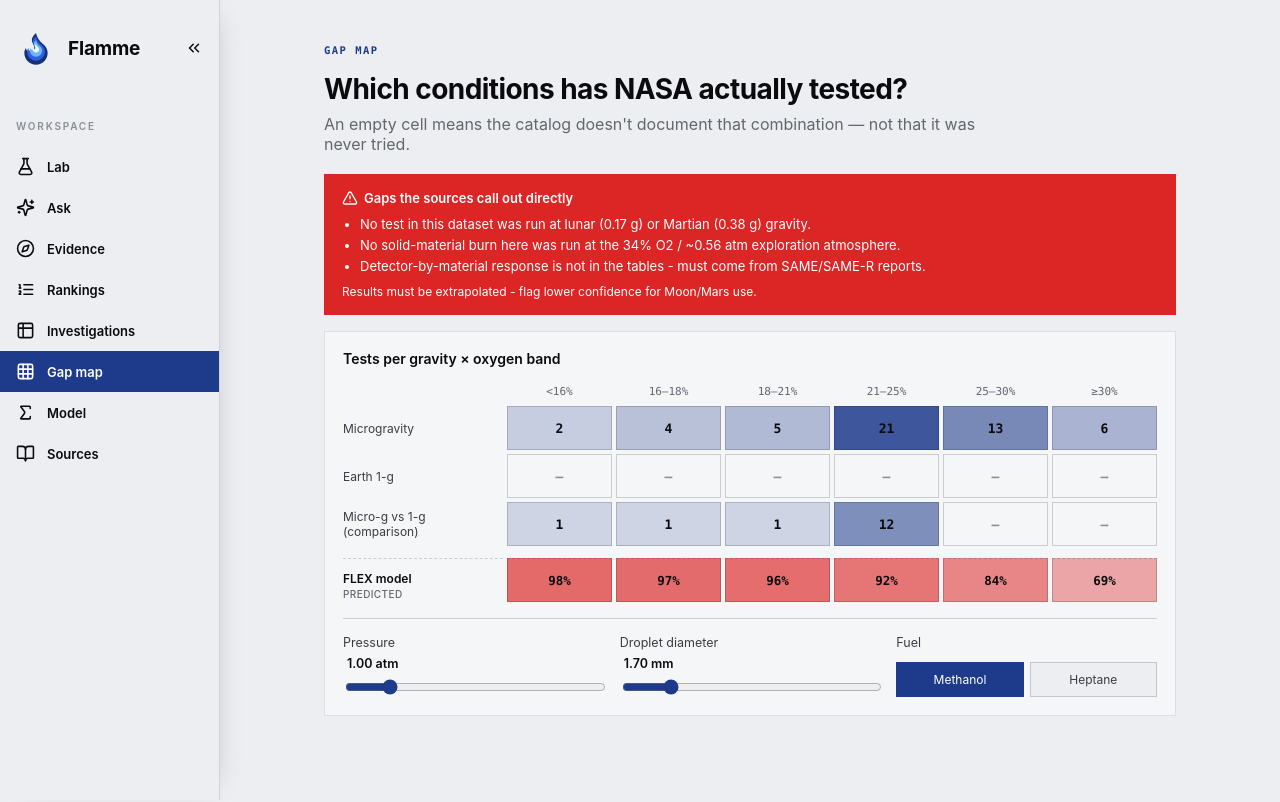
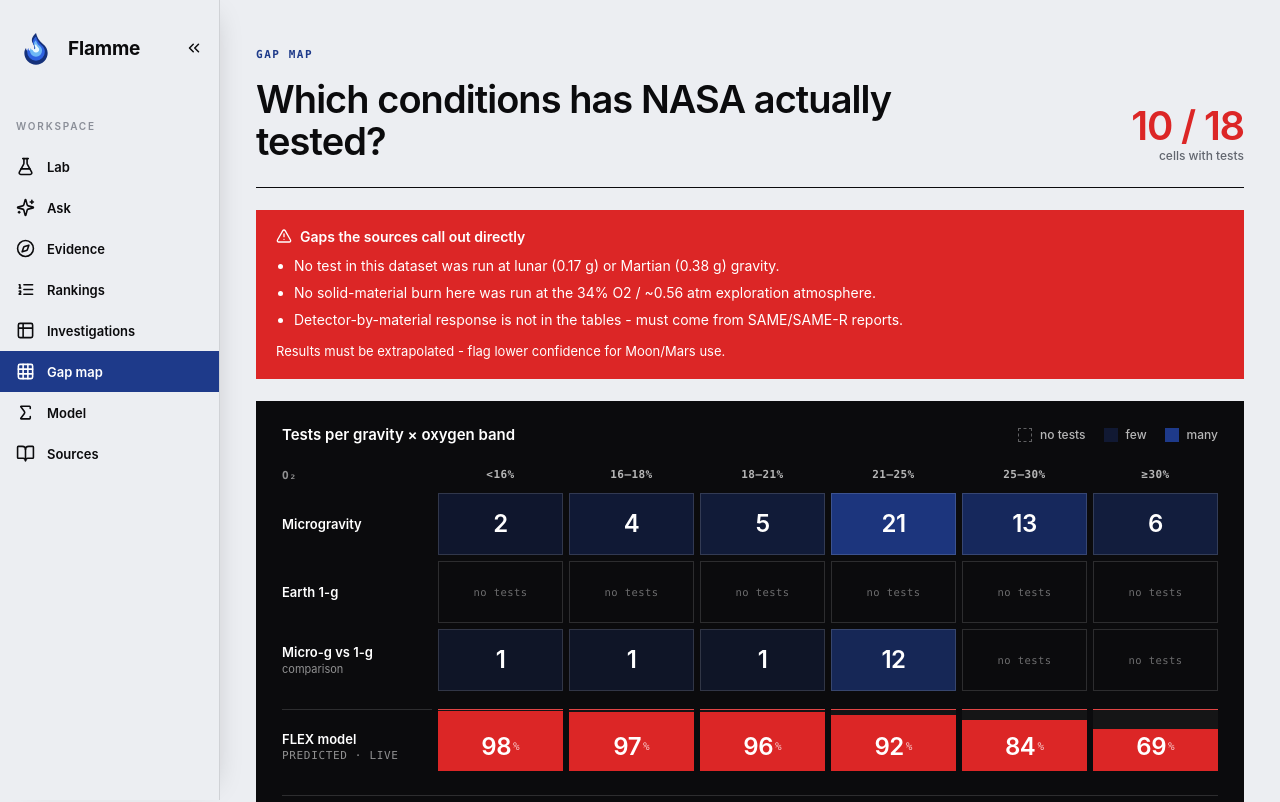
Before and after one commit to farhanlabibahan/flamme, a React (Vite) app: page /gaps in a window 1280 px wide. Shown: the top 802 px of the page. Built offline with nearby package versions, Linux system fonts and the light colour scheme.

Commit message:
Compare as centred light modal; 108 count in red text; Gap map redesigned as dark board with red FLEX heat

```diff
--- a/src/pages/GapsPage.css
+++ b/src/pages/GapsPage.css
@@ -1,38 +1,85 @@
-.gm{max-width:860px;margin:0 auto;padding:8px 4px 64px}
-.gm h1{font-size:28px;letter-spacing:-.02em;margin:6px 0 8px}
-.gm-lede{color:var(--muted);max-width:68ch;margin-bottom:20px}
-.gm-known{background:var(--red);color:#fff;padding:16px 18px;margin-bottom:16px}
-.gm-known h2{font-size:13px;margin:0 0 10px;display:flex;gap:6px;align-items:center;font-weight:600;color:#fff}
-.gm-known ul{margin:0;padding-left:18px;display:grid;gap:5px;font-size:13px;color:#fff}
-.gm-known-note{margin:10px 0 0;font-size:12px;color:#fff}
-.gm-grid-wrap{padding:18px;margin-bottom:16px}
-.gm-grid-wrap h2{font-size:14px;margin:0 0 14px;font-weight:600}
-.gm-grid{display:grid;gap:4px;align-items:stretch}
-.gm-corner{background:transparent}
-.gm-colhead{font-size:11px;color:var(--muted);text-align:center;padding:4px 2px;font-family:var(--mono)}
-.gm-rowhead{font-size:12px;color:var(--ink2);display:flex;align-items:center;padding-right:8px}
-.gm-cell{border:1px solid var(--line2);min-height:44px;display:flex;align-items:center;justify-content:center;font-family:var(--mono);font-size:13px;font-weight:600;color:var(--ink);cursor:pointer;background:var(--panel2);transition:transform .12s var(--ease)}
-.gm-cell:hover{transform:scale(1.04);border-color:var(--accent)}
-.gm-cell.empty{color:var(--dim);background:var(--panel)}
-.gm-cell.open{outline:2px solid var(--accent);outline-offset:-2px}
-.gm-detail{padding:16px 18px}
-.gm-detail h3{font-size:13px;margin:0 0 10px;color:var(--ink);font-weight:600}
-.gm-detail ul{margin:0;padding-left:18px;display:grid;gap:6px;font-size:13px;color:var(--ink2)}
+/* Gap map: one dark board. The documented-gaps banner is solid red with
+   white text; the accent blue drives test density; the FLEX row fills red
+   from the bottom in proportion to predicted self-extinguish probability. */
+.gm{max-width:1040px;margin:0 auto;padding:12px 4px 120px;color:var(--ink)}
+.gm-top{display:flex;align-items:flex-end;justify-content:space-between;gap:24px;flex-wrap:wrap;padding-bottom:24px;border-bottom:1px solid var(--ink)}
+.gm h1{font:600 clamp(28px,3.2vw,38px)/1.1 var(--disp);letter-spacing:-.025em;margin:8px 0 0;color:var(--ink);max-width:640px}
+.gm .cmp-kicker{font:600 11px var(--mono);letter-spacing:.14em;text-transform:uppercase;color:var(--accent)}
+.gm-tally{display:flex;flex-direction:column;align-items:flex-end;gap:2px}
+.gm-tally span{font:600 40px/1 var(--disp);letter-spacing:-.03em;color:var(--red)}
+.gm-tally span b{font-weight:600}
+.gm-tally small{font:500 12px var(--sans);color:var(--muted)}
 
-/* FLEX model prediction row — visually distinct from the finding-count rows above it */
-.gm-model-label{border-top:1px dashed var(--line2);margin-top:8px;padding-top:12px;flex-direction:column;align-items:flex-start!important;gap:2px;font-weight:600;color:var(--ink)}
-.gm-model-label small{font-size:10px;color:var(--muted);font-weight:500;text-transform:uppercase;letter-spacing:.04em}
-.gm-model-cell{border-top:1px dashed var(--line2);margin-top:8px;cursor:default;font-size:12.5px}
-.gm-model-cell:hover{transform:none;border-color:var(--line2);border-top-style:dashed}
-.gm-model-cell.empty{color:var(--dim)}
+.gm-known{background:var(--red);color:#fff;padding:18px 20px;margin:22px 0 0}
+.gm-known h2{display:flex;align-items:center;gap:8px;font:600 14px var(--disp);margin:0 0 10px;color:#fff}
+.gm-known ul{margin:0;padding-left:18px;display:grid;gap:6px;font:400 14px/1.5 var(--sans);color:#fff}
+.gm-known-note{margin:12px 0 0;font:400 13px/1.5 var(--sans);color:#fff}
 
-/* live controls that re-run the real model when moved */
-.gm-sliders{display:grid;grid-template-columns:repeat(auto-fit,minmax(170px,1fr));gap:16px;margin-top:16px;padding-top:16px;border-top:1px solid var(--line2)}
-.gm-sliders label{display:grid;gap:6px;font-size:12.5px;color:var(--ink2)}
-.gm-sliders label b{font-weight:600;color:var(--ink);margin-left:4px}
+.gm-board{margin-top:22px;background:var(--ink);color:#fff;padding:24px 26px 26px}
+.gm-board-head{display:flex;align-items:center;justify-content:space-between;gap:16px;flex-wrap:wrap;margin-bottom:20px}
+.gm-board h2{font:600 15px var(--disp);color:#fff;margin:0}
+.gm-legend{display:flex;align-items:center;gap:8px;font:500 12px var(--sans);color:rgba(255,255,255,.7)}
+.gm-legend .gm-sw{display:inline-block;width:14px;height:14px;margin-left:10px}
+.gm-legend .gm-sw:first-child{margin-left:0}
+.gm-sw-empty{border:1px dashed rgba(255,255,255,.35)}
+.gm-sw-low{background:color-mix(in srgb,var(--accent) 30%,transparent)}
+.gm-sw-high{background:var(--accent)}
+
+.gm-grid{display:grid;gap:6px;align-items:stretch}
+.gm-corner{font:600 11px var(--mono);letter-spacing:.08em;color:rgba(255,255,255,.55);display:flex;align-items:center}
+.gm-colhead{font:600 11px var(--mono);letter-spacing:.04em;color:rgba(255,255,255,.7);text-align:center;padding:4px 0 6px}
+.gm-rowhead{display:flex;flex-direction:column;justify-content:center;gap:2px;padding-right:10px}
+.gm-rowhead b{font:600 13px var(--disp);color:#fff}
+.gm-rowhead small{font:400 11px var(--sans);color:rgba(255,255,255,.55)}
+
+.gm-cell{position:relative;min-height:62px;display:flex;align-items:center;justify-content:center;border:0;cursor:pointer;background:transparent;color:#fff;box-shadow:inset 0 0 0 1px rgba(255,255,255,.14);transition:transform .15s var(--ease),box-shadow .2s}
+.gm-cell:not(.empty){background:color-mix(in srgb,var(--accent) var(--lvl,50%),transparent)}
+.gm-cell:hover{transform:translateY(-2px);box-shadow:inset 0 0 0 1px rgba(255,255,255,.6)}
+.gm-cell.open{box-shadow:inset 0 0 0 2px #fff}
+.gm-cell.empty{background:transparent}
+.gm-n{font:600 24px/1 var(--disp);letter-spacing:-.02em;color:#fff}
+.gm-none{font:500 10.5px var(--mono);letter-spacing:.04em;color:rgba(255,255,255,.4)}
+.gm-cell:focus-visible{outline:2px solid #fff;outline-offset:2px}
+
+.gm-model-label{margin-top:12px;padding-top:12px;border-top:1px solid rgba(255,255,255,.14)}
+.gm-model-label small{font:500 11px var(--mono);text-transform:uppercase;letter-spacing:.06em;color:rgba(255,255,255,.55)}
+.gm-model-cell{margin-top:12px;padding-top:12px;border-top:1px solid rgba(255,255,255,.14);display:flex;align-items:center;justify-content:center;gap:2px;min-height:62px;background:linear-gradient(to top,var(--red) var(--p,0%),rgba(255,255,255,.04) var(--p,0%));color:#fff}
+.gm-model-cell.empty{background:transparent;color:rgba(255,255,255,.4)}
+.gm-pct{font:600 24px/1 var(--disp);letter-spacing:-.02em}
+.gm-model-cell small{font:500 11px var(--mono);color:rgba(255,255,255,.75)}
+
+.gm-controls{margin-top:24px;padding-top:18px;border-top:1px solid rgba(255,255,255,.14)}
+.gm-ctl-head{display:flex;align-items:center;gap:8px;font:600 11px var(--mono);letter-spacing:.1em;text-transform:uppercase;color:rgba(255,255,255,.7);margin-bottom:14px}
+.gm-sliders{display:grid;grid-template-columns:repeat(auto-fit,minmax(200px,1fr));gap:20px 28px;align-items:end}
+.gm-sliders label{display:grid;gap:8px;font:500 13px var(--sans);color:#fff}
+.gm-sliders label span{font:600 11px var(--disp);letter-spacing:.08em;text-transform:uppercase;color:rgba(255,255,255,.7)}
+.gm-sliders label b{font:500 13px var(--mono);color:#fff}
 .gm-sliders input[type=range]{width:100%;accent-color:var(--accent)}
-.gm-fuel-toggle{display:flex;gap:6px}
-.gm-fuel-toggle button{flex:1;border:1px solid var(--line2);padding:6px 8px;font-size:12px;background:var(--panel2);color:var(--ink2)}
-.gm-fuel-toggle button.on{background:var(--accent);border-color:var(--accent);color:#fff}
+.gm-fuel{display:grid;gap:8px}
+.gm-fuel>span{font:600 11px var(--disp);letter-spacing:.08em;text-transform:uppercase;color:rgba(255,255,255,.7)}
+.gm-fuel-toggle{display:flex}
+.gm-fuel-toggle button{flex:1;border:1px solid rgba(255,255,255,.3);background:transparent;padding:9px 10px;font:600 13px var(--disp);color:#fff;cursor:pointer}
+.gm-fuel-toggle button+button{border-left:0}
+.gm-fuel-toggle button.on{background:#fff;color:var(--ink);border-color:#fff}
 
-@media(max-width:640px){.gm-grid{font-size:11px}.gm-colhead{writing-mode:vertical-rl;text-orientation:mixed;padding:6px 0}}
+.gm-detail{margin-top:22px;border:1px solid var(--line2);background:var(--panel);padding:18px 20px}
+.gm-detail header{display:flex;justify-content:space-between;align-items:flex-start;gap:16px;margin-bottom:12px}
+.gm-detail header small{font:500 11px var(--mono);letter-spacing:.06em;text-transform:uppercase;color:var(--accent)}
+.gm-detail h3{font:600 18px var(--disp);color:var(--ink);margin:4px 0 0}
+.gm-close{border:0;background:var(--ink);color:#fff;width:30px;height:30px;display:grid;place-items:center;cursor:pointer}
+.gm-close:hover{background:var(--accent)}
+.gm-detail ul{list-style:none;margin:0;padding:0;display:grid}
+.gm-detail li{display:grid;gap:3px;padding:12px 0;border-top:1px solid var(--line);font:400 13.5px/1.5 var(--sans);color:var(--ink)}
+.gm-detail li b{font:600 14px var(--disp)}
+.gm-none-note{margin:0;font:400 14px var(--sans);color:var(--ink)}
+
+@media(max-width:700px){
+  .gm-board{padding:18px 14px}
+  .gm-grid{gap:4px}
+  .gm-cell{min-height:52px}
+  .gm-colhead{font-size:10px}
+  .gm-rowhead b{font-size:12px}
+  .gm-n{font-size:20px}
+}
+@media(max-width:640px){.gm-colhead{writing-mode:vertical-rl;text-orientation:mixed;padding:6px 0}}
+@media(prefers-reduced-motion:reduce){.gm-cell{transition:none}}
--- a/src/pages/GapsPage.jsx
+++ b/src/pages/GapsPage.jsx
@@ -1,5 +1,5 @@
 import React, {useMemo, useState} from 'react';
-import {AlertTriangle} from 'lucide-react';
+import {AlertTriangle, SlidersHorizontal, X} from 'lucide-react';
 import {findings} from '../ranking.js';
 import {predictFlex, flexModelMeta} from '../flexModel.js';
 import './GapsPage.css';
@@ -7,10 +7,8 @@ import './GapsPage.css';
 /* Real route: /gaps. Plan item 3 ("Map the gaps"): which combinations of
    O2 and gravity have been tested, and which have none. Built from the same
    111-finding catalog as Rankings (findings/findings.csv -> findingsData.json),
-   not a separate dataset. The bottom strip additionally runs the actual
-   trained FLEX model (src/flexModel.js) at each O2 band's midpoint, with
-   live sliders for pressure/droplet size/fuel so it isn't a static number --
-   moving a slider re-runs the real fitted model, not a lookup. */
+   not a separate dataset. The FLEX strip runs the actual trained model
+   (src/flexModel.js) at each O2 band's midpoint, live from the sliders. */
 
 const O2_BINS = [
   {label: '<16%', mid: 14, test: v => v < 16},
@@ -24,7 +22,7 @@ const O2_BINS = [
 const GRAVITY_ROWS = [
   {label: 'Microgravity', test: g => /microgravity/i.test(g) && !/vs/i.test(g)},
   {label: 'Earth 1-g', test: g => /1-?g/i.test(g) && !/microgravity/i.test(g)},
-  {label: 'Micro-g vs 1-g (comparison)', test: g => /microgravity/i.test(g) && /vs/i.test(g)},
+  {label: 'Micro-g vs 1-g', note: 'comparison', test: g => /microgravity/i.test(g) && /vs/i.test(g)},
 ];
 
 function o2Mid(f) {
@@ -52,15 +50,28 @@ export default function GapsPage() {
   const modelRow = useMemo(() => O2_BINS.map(col => predictFlex({o2Pct: col.mid, pressureAtm, dropletDiameterMm, fuelMethanol})),
     [pressureAtm, dropletDiameterMm, fuelMethanol]);
 
-  const maxCount = Math.max(1, ...grid.flatMap(r => r.cells.map(c => c.rows.length)));
-
+  const all = grid.flatMap(r => r.cells);
+  const filled = all.filter(c => c.rows.length > 0).length;
+  const total = all.length;
+  const maxCount = Math.max(1, ...all.map(c => c.rows.length));
   const pr = flexModelMeta.trainingRange.pressure_atm, dr = flexModelMeta.trainingRange.droplet_diameter_mm;
 
+  const detail = openCell && (() => {
+    const [rowLabel, colLabel] = openCell.split('::');
+    const match = grid.find(r => r.row.label === rowLabel)?.cells.find(c => c.col.label === colLabel);
+    return {rowLabel, colLabel, rows: match?.rows || []};
+  })();
+
   return <div className="gm reveal">
-    <header>
+    <header className="gm-top">
+      <div>
         <span className="cmp-kicker">Gap map</span>
         <h1>Which conditions has NASA actually tested?</h1>
-      <p className="gm-lede">An empty cell means the catalog doesn't document that combination — not that it was never tried.</p>
+      </div>
+      <div className="gm-tally" aria-label="Coverage">
+        <span><b>{filled}</b> / {total}</span>
+        <small>cells with tests</small>
+      </div>
     </header>
 
     {documentedGaps.length > 0 && <section className="gm-known" aria-label="NASA-documented gaps">
@@ -69,58 +80,80 @@ export default function GapsPage() {
       <p className="gm-known-note">{documentedGaps[0].safety_implication}</p>
     </section>}
 
-    <section className="surface gm-grid-wrap">
+    <section className="gm-board" aria-label="Test coverage grid">
+      <div className="gm-board-head">
         <h2>Tests per gravity × oxygen band</h2>
-      <div className="gm-grid" style={{gridTemplateColumns: `160px repeat(${O2_BINS.length}, 1fr)`}}>
-        <div className="gm-corner"/>
+        <div className="gm-legend" aria-hidden="true">
+          <span className="gm-sw gm-sw-empty"/>no tests
+          <span className="gm-sw gm-sw-low"/>few
+          <span className="gm-sw gm-sw-high"/>many
+        </div>
+      </div>
+
+      <div className="gm-grid" style={{gridTemplateColumns: `150px repeat(${O2_BINS.length}, minmax(0,1fr))`}}>
+        <div className="gm-corner">O₂</div>
         {O2_BINS.map(c => <div className="gm-colhead" key={c.label}>{c.label}</div>)}
+
         {grid.map(({row, cells}) => <React.Fragment key={row.label}>
-          <div className="gm-rowhead">{row.label}</div>
+          <div className="gm-rowhead">
+            <b>{row.label}</b>
+            {row.note && <small>{row.note}</small>}
+          </div>
           {cells.map(({col, rows}) => {
             const key = `${row.label}::${col.label}`;
             const open = openCell === key;
-            const intensity = rows.length ? 0.15 + 0.7 * (rows.length / maxCount) : 0;
-            return <button key={key} className={`gm-cell ${rows.length === 0 ? 'empty' : ''} ${open ? 'open' : ''}`}
-              style={rows.length ? {background: `color-mix(in srgb, var(--accent) ${Math.round(intensity * 100)}%, var(--panel))`} : undefined}
+            const level = rows.length / maxCount;
+            return <button key={key}
+              className={`gm-cell ${rows.length === 0 ? 'empty' : ''} ${open ? 'open' : ''}`}
+              style={rows.length ? {'--lvl': `${Math.round(18 + level * 72)}%`} : undefined}
               onClick={() => setOpenCell(open ? null : key)}
-              title={`${row.label} × O2 ${col.label}: ${rows.length} finding${rows.length === 1 ? '' : 's'}`}>
-              {rows.length || '—'}
+              aria-label={`${row.label}, O2 ${col.label}: ${rows.length} finding${rows.length === 1 ? '' : 's'}`}>
+              {rows.length ? <span className="gm-n">{rows.length}</span> : <span className="gm-none">no tests</span>}
             </button>;
           })}
         </React.Fragment>)}
 
-        <div className="gm-rowhead gm-model-label">FLEX model<small>predicted</small></div>
+        <div className="gm-rowhead gm-model-label"><b>FLEX model</b><small>predicted · live</small></div>
         {modelRow.map((pred, i) => {
           const pct = pred ? Math.round(pred.selfExtinguishProbability * 100) : null;
-          return <div key={O2_BINS[i].label} className={`gm-cell gm-model-cell ${pct == null ? 'empty' : ''}`}
+          return <div key={O2_BINS[i].label} className={`gm-model-cell ${pct == null ? 'empty' : ''}`}
             title={pct == null ? "Outside the model's trained range" : `${pct}% predicted self-extinguish probability`}
-            style={pct != null ? {background: `color-mix(in srgb, ${pct >= 50 ? 'var(--red)' : 'var(--green)'} ${20 + Math.abs(pct - 50)}%, var(--panel))`} : undefined}>
-            {pct != null ? `${pct}%` : '—'}
+            style={pct != null ? {'--p': `${pct}%`} : undefined}>
+            {pct != null ? <><span className="gm-pct">{pct}</span><small>%</small></> : <span className="gm-none">outside range</span>}
           </div>;
         })}
       </div>
 
+      <div className="gm-controls">
+        <div className="gm-ctl-head"><SlidersHorizontal size={14}/> Model inputs</div>
         <div className="gm-sliders">
-        <label>Pressure <b>{pressureAtm.toFixed(2)} atm</b>
+          <label><span>Pressure</span><b>{pressureAtm.toFixed(2)} atm</b>
             <input type="range" min={pr[0]} max={pr[1]} step="0.01" value={pressureAtm} onChange={e => setPressureAtm(Number(e.target.value))}/></label>
-        <label>Droplet diameter <b>{dropletDiameterMm.toFixed(2)} mm</b>
+          <label><span>Droplet diameter</span><b>{dropletDiameterMm.toFixed(2)} mm</b>
             <input type="range" min={dr[0]} max={dr[1]} step="0.01" value={dropletDiameterMm} onChange={e => setDropletDiameterMm(Number(e.target.value))}/></label>
-        <label>Fuel
+          <div className="gm-fuel">
+            <span>Fuel</span>
             <div className="gm-fuel-toggle">
               <button className={fuelMethanol ? 'on' : ''} onClick={() => setFuelMethanol(true)}>Methanol</button>
               <button className={!fuelMethanol ? 'on' : ''} onClick={() => setFuelMethanol(false)}>Heptane</button>
             </div>
-        </label>
+          </div>
+        </div>
       </div>
     </section>
 
-    {openCell && (() => {
-      const [rowLabel, colLabel] = openCell.split('::');
-      const match = grid.find(r => r.row.label === rowLabel)?.cells.find(c => c.col.label === colLabel);
-      return <section className="surface gm-detail">
-        <h3>{rowLabel} × O2 {colLabel} — {match?.rows.length || 0} finding{match?.rows.length === 1 ? '' : 's'}</h3>
-        <ul>{match?.rows.map(f => <li key={f.finding_id}><b>{f.material_or_fuel || f.experiment}</b> — {f.finding}</li>)}</ul>
-      </section>;
-    })()}
+    {detail && <section className="gm-detail" aria-live="polite">
+      <header>
+        <div>
+          <small>{detail.rowLabel} · O₂ {detail.colLabel}</small>
+          <h3>{detail.rows.length} finding{detail.rows.length === 1 ? '' : 's'}</h3>
+        </div>
+        <button className="gm-close" aria-label="Close" onClick={() => setOpenCell(null)}><X size={16}/></button>
+      </header>
+      {detail.rows.length ? <ul>{detail.rows.map(f => <li key={f.finding_id}>
+        <b>{f.material_or_fuel || f.experiment}</b>
+        <span>{f.finding}</span>
+      </li>)}</ul> : <p className="gm-none-note">No test in the catalog covers this combination.</p>}
+    </section>}
   </div>;
 }
--- a/src/pages/InvestigationsPage.jsx
+++ b/src/pages/InvestigationsPage.jsx
@@ -80,7 +80,8 @@ export default function InvestigationsPage() {
       <Layers size={17}/> Compare <em>{chosen.length}</em>
     </button>, document.body)}
 
-    {open && chosen.length > 0 && createPortal(<section className="surface iv-compare iv-compare-float" aria-label="Comparison">
+    {open && chosen.length > 0 && createPortal(<div className="iv-backdrop" onClick={() => setOpen(false)}/>, document.body)}
+    {open && chosen.length > 0 && createPortal(<section className="surface iv-compare iv-compare-float" role="dialog" aria-modal="true" aria-label="Comparison">
       <div className="iv-compare-head">
         <h2>Side-by-side</h2>
         <button className="iv-compare-close" aria-label="Close comparison" onClick={() => setOpen(false)}><X size={16}/></button>
--- a/src/pages/RankingsPage.css
+++ b/src/pages/RankingsPage.css
@@ -4,8 +4,8 @@
 .rk{max-width:960px;margin:0 auto;padding:12px 4px 120px;color:var(--ink)}
 .rk-top{display:flex;align-items:flex-end;justify-content:space-between;gap:24px;flex-wrap:wrap;padding-bottom:26px;border-bottom:1px solid var(--ink)}
 .rk h1{font:600 clamp(28px,3.2vw,38px)/1.1 var(--disp);letter-spacing:-.025em;margin:0;color:var(--ink);max-width:640px}
-.rk-count{font:500 13px var(--sans);color:var(--ink);white-space:nowrap}
-.rk-count b{font:600 36px/1 var(--disp);letter-spacing:-.03em;color:var(--accent);margin-right:8px;vertical-align:-3px}
+.rk-count{display:inline-flex;align-items:baseline;gap:10px;color:var(--ink);font:500 13px var(--sans);white-space:nowrap;margin-bottom:6px}
+.rk-count b{font:600 40px/1 var(--disp);letter-spacing:-.03em;color:var(--red)}
 .rk-lede{font:400 14px/1.55 var(--sans);color:var(--ink);max-width:68ch;margin:0 0 16px}
 
 /* controls: segmented underline tabs, hairline sliders, no boxes */
```
Also changed, not shown: src/pages/InvestigationsPage.css (+23 -22 lines). Lines whose indentation alone changed are shown as unchanged.
